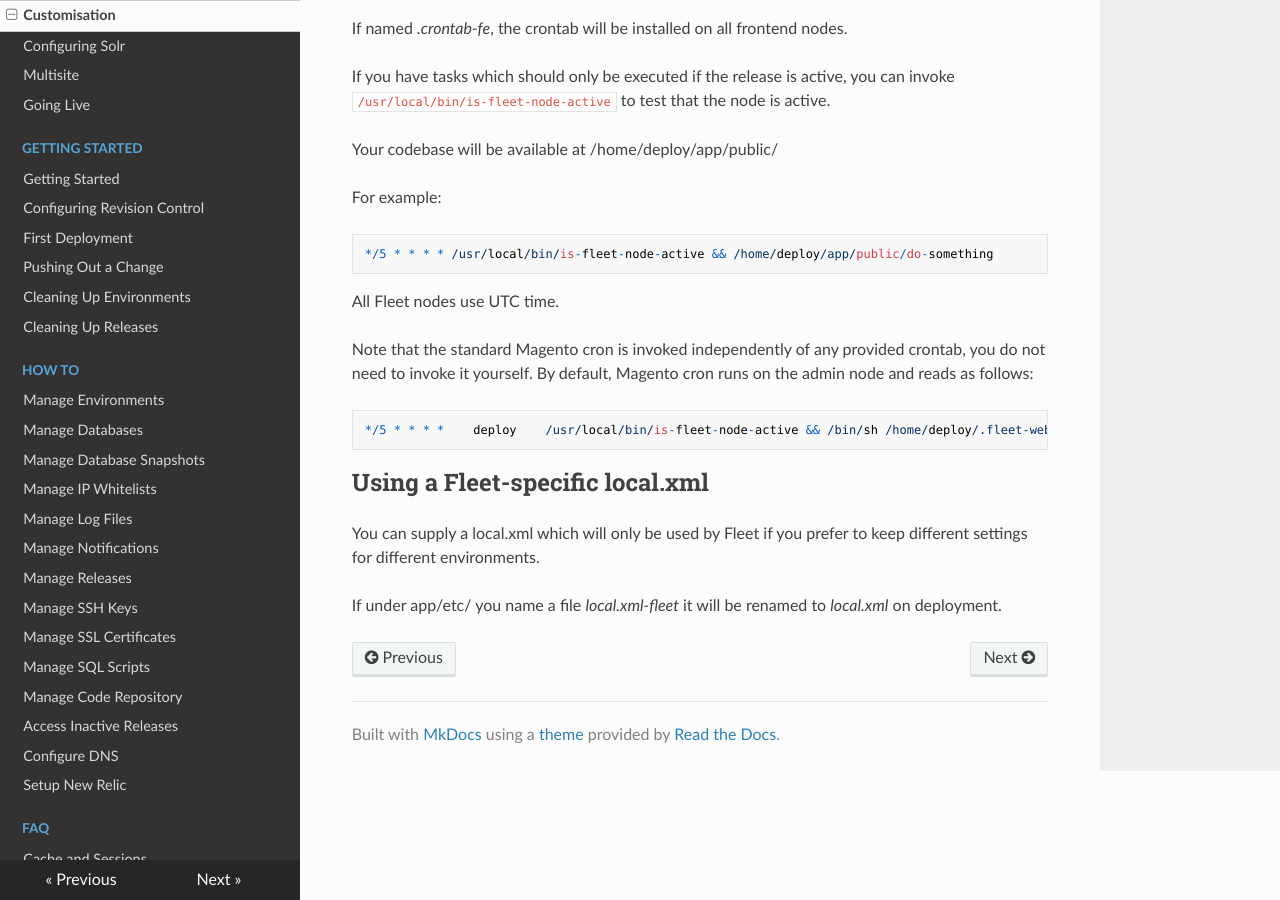
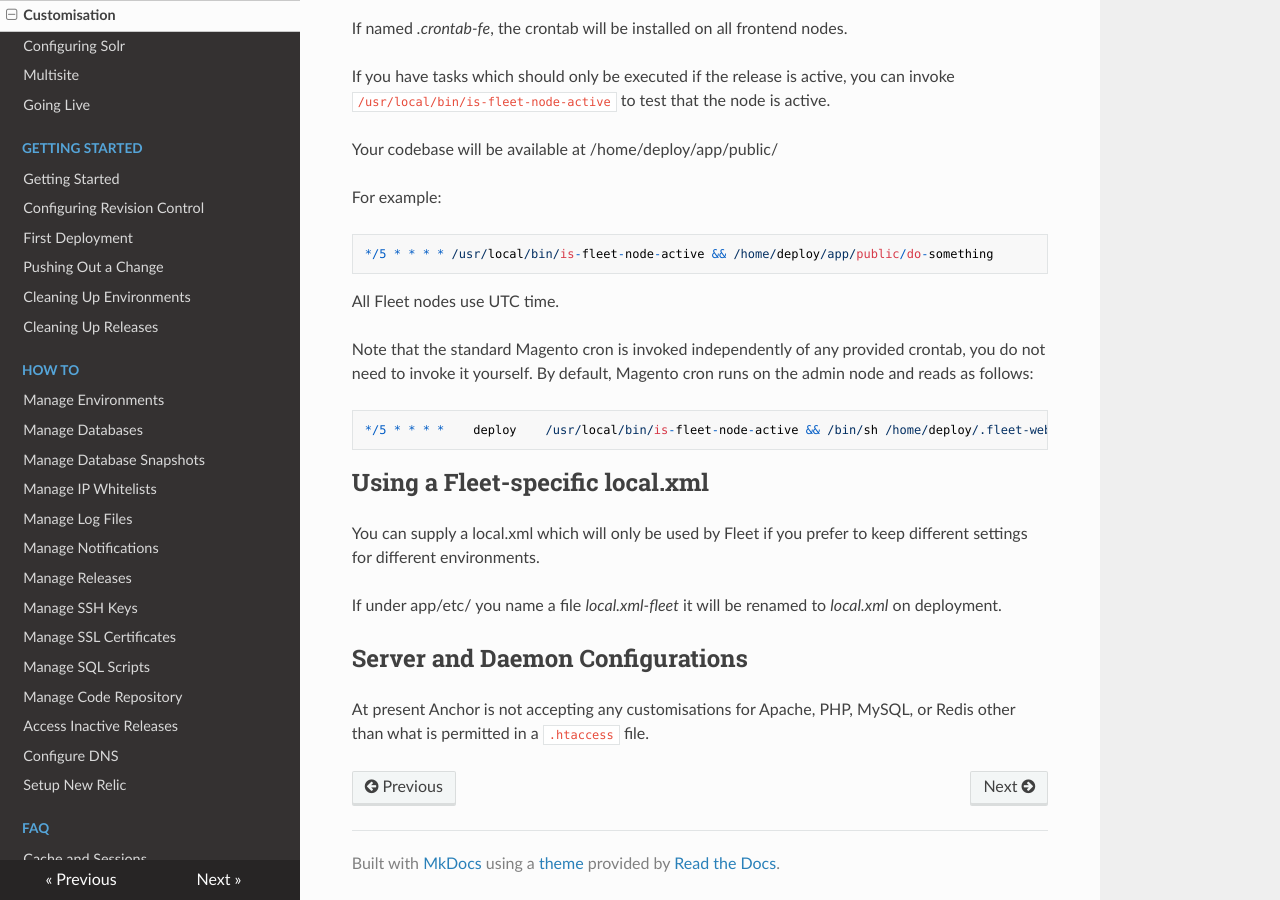
Before and after one commit to anchor/fleet-magento-docs, an MkDocs documentation site: the page built from docs/configuring-magento-for-fleet/customisation.md, in a window 1280 px wide and 900 px high, scrolled down 1352 px. Built offline with MkDocs 1.6.1, drawn with Linux system fonts in a browser that asks for light colours; nearby versions of some CDN libraries; old or Windows-style settings are respelled for this version of MkDocs.

Commit message:
Regarding Anchor’s support of customisations

```diff
--- a/docs/configuring-magento-for-fleet/customisation.md
+++ b/docs/configuring-magento-for-fleet/customisation.md
@@ -92,3 +92,8 @@ Using a Fleet-specific local.xml
 You can supply a local.xml which will only be used by Fleet if you prefer to keep different settings for different environments.
 
 If under app/etc/ you name a file *local.xml-fleet* it will be renamed to *local.xml* on deployment.
+
+Server and Daemon Configurations
+----
+
+At present Anchor is not accepting any customisations for Apache, PHP, MySQL, or Redis other than what is permitted in a `.htaccess` file.
```
